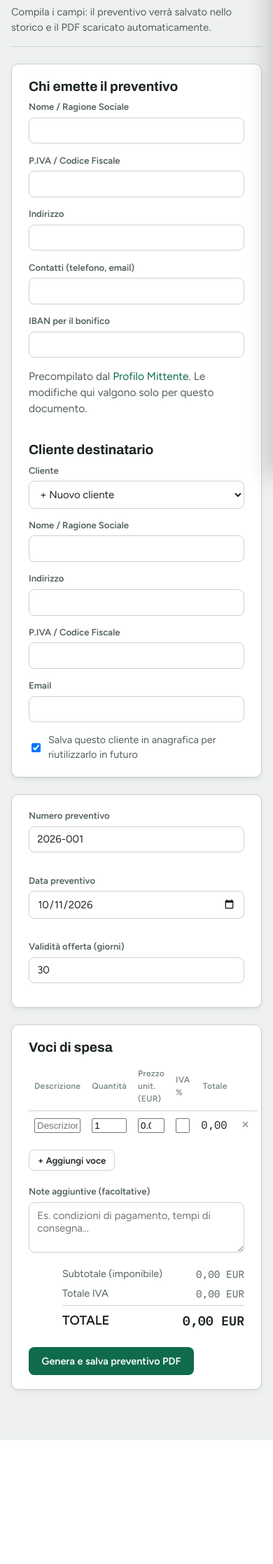
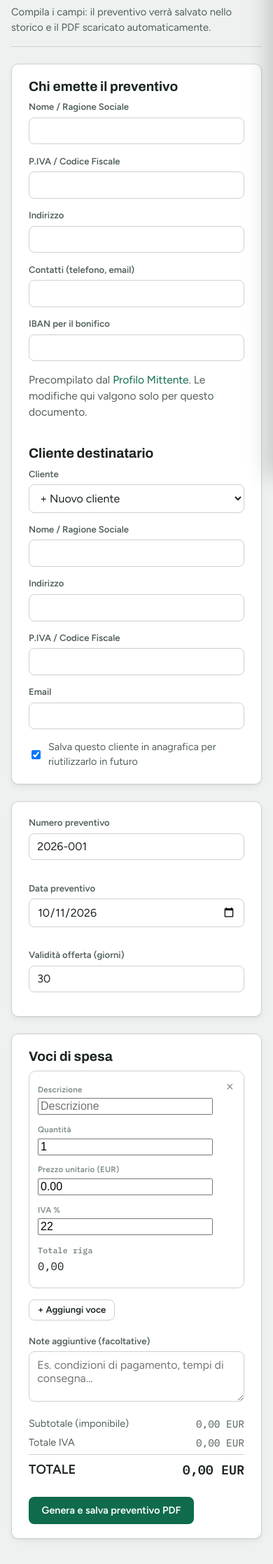
Before and after one commit to gianlucalostia95/generatore-preventivi, a FastAPI app: page /preventivi/nuovo in a window 390 px wide. Shown: the part 163-2398 px from the top of the page at 70% size. Before the commit the page ends 2221 px from the top, so only its background shows below. Run offline with FastAPI, Linux system fonts and the light colour scheme; data that the repository does not hold is empty.

Commit message:
Rende il sito web fruibile da smartphone (Android/iOS)
Il layout desktop resta identico: le regole aggiunte si attivano solo
sotto i 600-480px di larghezza. Tabella voci di spesa trasformata in
schede impilate su schermi stretti (invece di colonne strette o scroll
orizzontale), campi dei form a 16px sotto quella soglia per evitare lo
zoom automatico di Safari su iOS al tocco, pulsanti di esportazione nello
storico che vanno a capo, riepiloghi totali senza larghezza minima fissa.

Co-Authored-By: Claude Sonnet 5 <noreply@anthropic.com>
Claude-Session: https://claude.ai/code/session_01Jd2HyinSRmJD5xuk9sNGTy

```diff
--- a/webapp/static/css/style.css
+++ b/webapp/static/css/style.css
@@ -577,3 +577,76 @@ a:hover { text-decoration: underline; }
   from { opacity: 0; transform: scale(0.96); }
   to { opacity: 1; transform: scale(1); }
 }
+
+/* =======================================================================
+   Adattamento per smartphone (Android/iOS)
+   Il layout da desktop sopra non viene toccato: queste regole si attivano
+   solo sotto i breakpoint indicati, aggiustando solo cio' che altrimenti
+   andrebbe fuori schermo o richiederebbe uno scroll orizzontale.
+   ======================================================================= */
+
+/* iOS Safari ingrandisce automaticamente la pagina quando un campo con
+   focus ha un font sotto i 16px: lo forziamo solo qui sotto, senza
+   cambiare la dimensione vista su desktop/tablet. */
+@media (max-width: 600px) {
+  .campo input[type="text"],
+  .campo input[type="email"],
+  .campo input[type="date"],
+  .campo input[type="number"],
+  .campo select,
+  .campo textarea,
+  .tabella-voci input,
+  .barra-filtri input,
+  .barra-filtri select {
+    font-size: 16px;
+  }
+
+  /* Pulsanti di esportazione/espansione dello storico: vanno a capo
+     invece di uscire dallo schermo o essere tagliati. */
+  .barra-azioni-storico { flex-wrap: wrap; justify-content: flex-start; }
+
+  /* Tabella voci di spesa -> una scheda per voce, con l'etichetta sopra
+     ogni campo (da data-etichetta), invece di colonne strette o di uno
+     scroll orizzontale scomodo da usare per compilare un form. */
+  .tabella-voci thead { display: none; }
+  .tabella-voci, .tabella-voci tbody, .tabella-voci tr { display: block; width: 100%; }
+  .tabella-voci tr.riga-voce {
+    position: relative;
+    display: block;
+    border: 1px solid var(--line);
+    border-radius: 10px;
+    padding: 0.75rem 2.75rem 0.75rem 0.75rem;
+    margin-bottom: 0.75rem;
+  }
+  .tabella-voci td {
+    display: block;
+    width: 100% !important;
+    padding: 0.4rem 0;
+    text-align: left !important;
+  }
+  .tabella-voci td[data-etichetta]::before {
+    content: attr(data-etichetta);
+    display: block;
+    font-size: 0.72rem;
+    font-weight: 600;
+    letter-spacing: 0.02em;
+    color: var(--ink-faint);
+    margin-bottom: 0.2rem;
+  }
+  .tabella-voci .col-azione {
+    position: absolute;
+    top: 0.6rem;
+    right: 0.6rem;
+    width: auto !important;
+    padding: 0;
+  }
+}
+
+/* Schermi molto stretti: niente larghezza minima fissa sui riepiloghi
+   totali (preventivo e modale fattura), altrimenti forzano uno scroll
+   orizzontale su telefoni piu' piccoli (es. iPhone SE, 375px e sotto). */
+@media (max-width: 480px) {
+  .riga-riepilogo { min-width: 0; width: 100%; }
+  .riepilogo-totali { align-items: stretch; }
+  .vetrina-riga, .vetrina-totale { flex-wrap: wrap; row-gap: 0.2rem; }
+}
--- a/webapp/templates/preventivo_form.html
+++ b/webapp/templates/preventivo_form.html
@@ -123,11 +123,11 @@
 
   <template id="modello-riga-voce">
     <tr class="riga-voce">
-      <td><input type="text" class="voce-descrizione" placeholder="Descrizione" aria-label="Descrizione della voce"></td>
-      <td class="col-qta"><input type="number" class="voce-quantita" min="0" step="1" value="1" aria-label="Quantità"></td>
-      <td class="col-prezzo"><input type="number" class="voce-prezzo" min="0" step="0.01" value="0.00" aria-label="Prezzo unitario in euro"></td>
-      <td class="col-iva"><input type="number" class="voce-iva" min="0" max="100" step="0.5" value="22" aria-label="Aliquota IVA percentuale"></td>
-      <td class="col-totale riga-totale-voce">0,00</td>
+      <td data-etichetta="Descrizione"><input type="text" class="voce-descrizione" placeholder="Descrizione" aria-label="Descrizione della voce"></td>
+      <td class="col-qta" data-etichetta="Quantità"><input type="number" class="voce-quantita" min="0" step="1" value="1" aria-label="Quantità"></td>
+      <td class="col-prezzo" data-etichetta="Prezzo unitario (EUR)"><input type="number" class="voce-prezzo" min="0" step="0.01" value="0.00" aria-label="Prezzo unitario in euro"></td>
+      <td class="col-iva" data-etichetta="IVA %"><input type="number" class="voce-iva" min="0" max="100" step="0.5" value="22" aria-label="Aliquota IVA percentuale"></td>
+      <td class="col-totale riga-totale-voce" data-etichetta="Totale riga">0,00</td>
       <td class="col-azione"><button type="button" class="rimuovi-riga" aria-label="Rimuovi voce" title="Rimuovi voce">&times;</button></td>
     </tr>
   </template>
```
